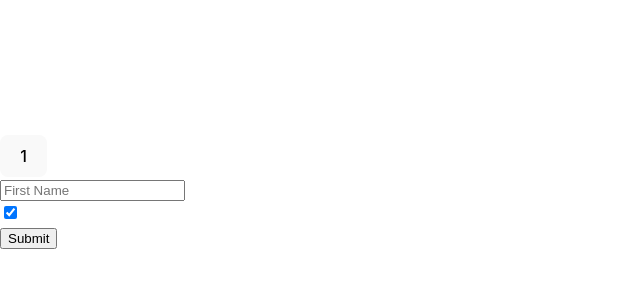
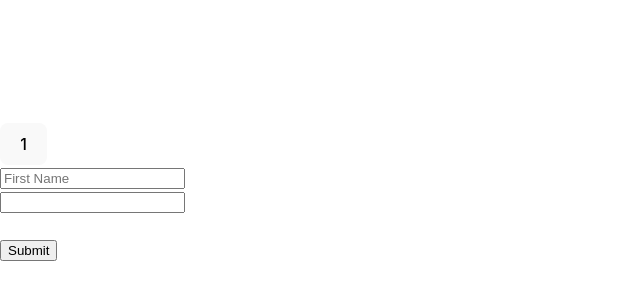
Before and after one commit to dibborah/ReactHookFormByBeierLuo, a React (Vite) app: page / in a window 1280 px wide. Shown: the part 208-508 px from the top of the page, without its empty margins (0-640 px from the left). Built offline with nearby package versions, Linux system fonts and the light colour scheme; the HTML template or start-up script is replaced by a standard one.

Commit message:
Made Controller component from scratch and render a new inpput field inside that Controller component

```diff
--- a/src/App.tsx
+++ b/src/App.tsx
@@ -1,36 +1,64 @@
-import React from "react";
+/* eslint-disable @typescript-eslint/no-explicit-any */
 import { useForm } from "react-hook-form";
+import * as React from 'react';
 
 let renderCount = 0;
+
 type FormValues = {
   firstName: string;
-  checkbox: boolean;
+  lastName: string;
+};
+
+type ControllerValues = {
+  render: any;
+  name: string;
+  register: any;
+  control: any;
+  rules: any;
+}
+
+const Controller = ({ render, name, register, control, rules }: ControllerValues) => {
+  const props = register(name, rules);
+  return render({
+    onChange: (e: any) => props.onChange({
+      target: {
+        name,
+        value: e.target.value
+      }
+    }),
+    name: props.name
+  });
+};
+
+const Input = (props: any) => {
+  const [value, setValue] = React.useState(props.value || '');
+  return (
+    <input
+      name={props.name}
+      onChange={(e) => {
+        setValue(e.target.value)
+        props.onChange && props.onChange(e);// Whatever happens in the input react hook form will know of it// This line is doing that
+      }}
+      value={value}
+    />
+  )
 }
 
 const App = () => {
   const {
     register,
     handleSubmit,
-    watch,
-    unregister,
+    control,
     formState: { errors }
   } = useForm<FormValues>({
     defaultValues: {
       firstName: '',
-      checkbox: true,
+      lastName: '',
     },
-    // shouldUnregister: true
   });
   const onSubmit = (data: FormValues) => {
     console.log('data', data);
   };
-  const checkbox = watch('checkbox');
-  // console.log('checkbox', checkbox)
-  React.useEffect(() => {
-    if (!checkbox) {
-      unregister('firstName', { keepError: true });
-    }
-  }, [unregister, checkbox]);
   renderCount++;
   console.log('errors', errors);
   return (
@@ -38,13 +66,24 @@ const App = () => {
       <form onSubmit={handleSubmit(onSubmit)}>
         <button type='button'>{renderCount}</button>
         <br />
-        {checkbox && (
-          <input type="text" {...register('firstName', { required: true })}
-            placeholder="First Name"
-          />
-        )}
+        <input type="text" {...register('firstName', { required: true })}
+          placeholder="First Name"
+        />
         <br />
-        <input type="checkbox" {...register('checkbox')} />
+
+        <Controller
+          {...{
+            control,
+            name: 'lastName',
+            register,
+            rules: {
+              required: true,
+            },
+            render: (props: any) => <Input {...props} />
+          }}
+        />
+
+        <br />
         <br />
         <input type="submit" />
       </form>
```
